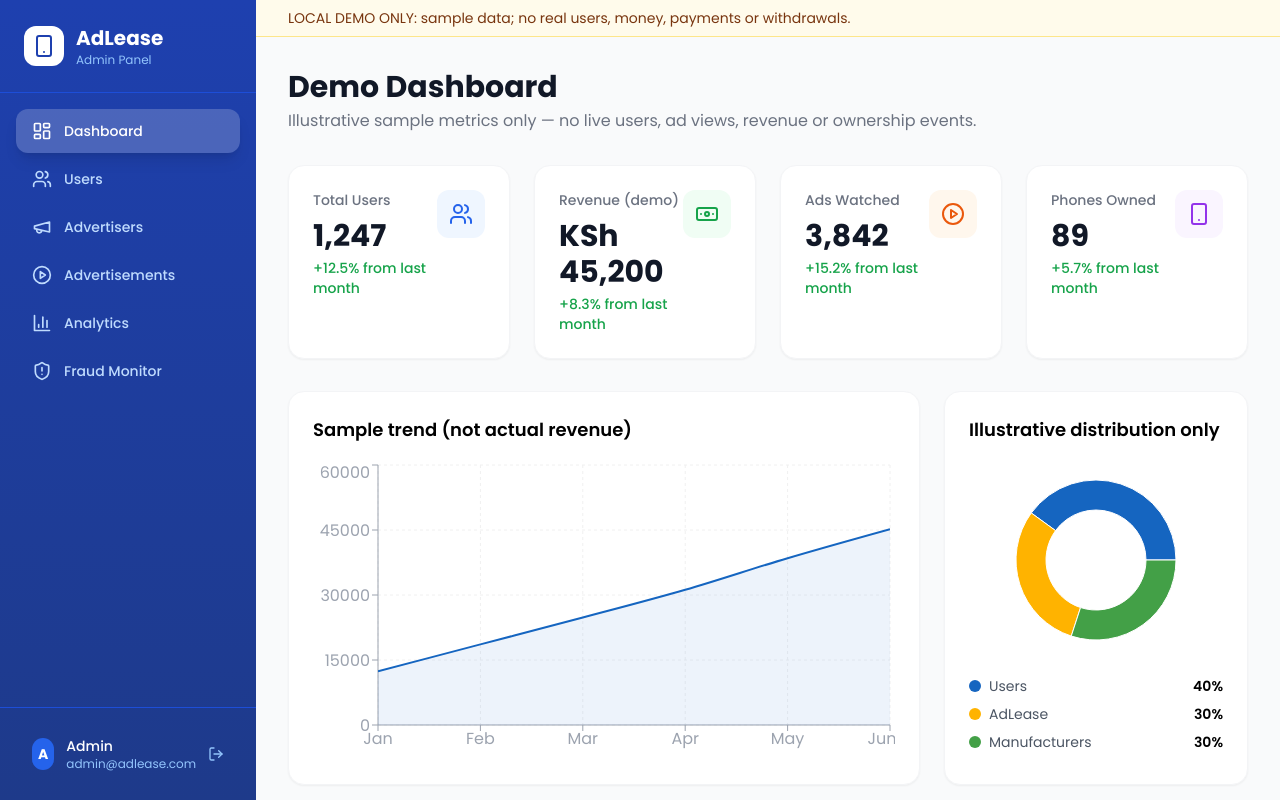
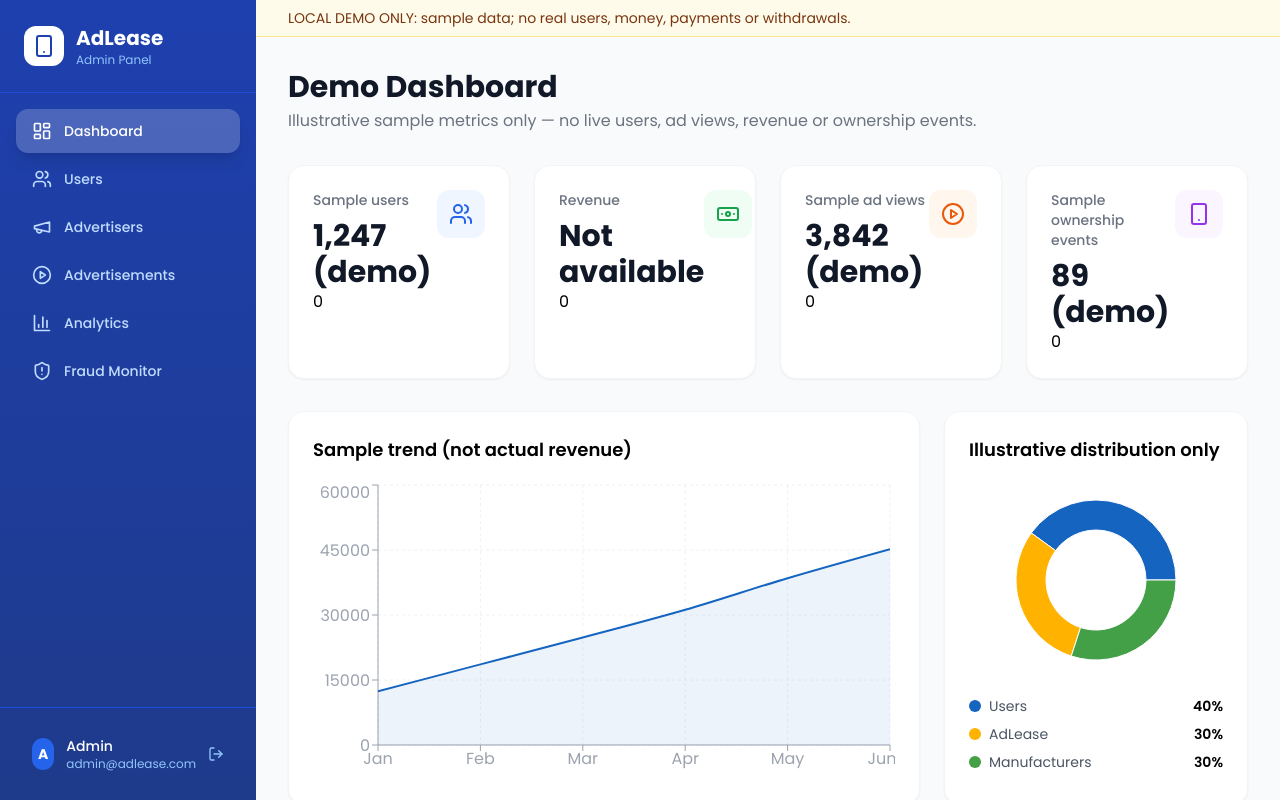
Before and after one commit to murithiian24-Avaru/Ian-Ndung-u-Muriithi, a React (Vite) app in the folder adlease/admin-dashboard/: page / in a window 1280 px wide. Built offline with nearby package versions, Linux system fonts and the light colour scheme.

Commit message:
Remove fictional customer names and money claims from admin demo

```diff
--- a/adlease/admin-dashboard/src/pages/Dashboard.jsx
+++ b/adlease/admin-dashboard/src/pages/Dashboard.jsx
@@ -1,5 +1,5 @@
 import React from 'react'
-import { Users, Banknote, PlayCircle, Smartphone, TrendingUp, Eye } from 'lucide-react'
+import { Users, Banknote, PlayCircle, Smartphone } from 'lucide-react'
 import { AreaChart, Area, XAxis, YAxis, CartesianGrid, Tooltip, ResponsiveContainer, PieChart, Pie, Cell } from 'recharts'
 import StatCard from '../components/StatCard'
 
@@ -19,10 +19,10 @@ const distributionData = [
 ]
 
 const recentActivity = [
-  { user: 'John Kamau', action: 'Watched sample ad (phone progress)', amount: '+KSh 2.50', time: '2 min ago' },
-  { user: 'Peter Ochieng', action: 'New registration', amount: '', time: '12 min ago' },
-  { user: 'Sarah Muthoni', action: 'Phone ownership complete', amount: 'KSh 300', time: '1 hr ago' },
-  { user: 'James Njoroge', action: 'Referral bonus', amount: '+KSh 5.00', time: '2 hr ago' },
+  { user: 'Demo User 01', action: 'Sample playback event', amount: 'Sample event', time: 'Demo timestamp' },
+  { user: 'Demo User 02', action: 'Sample registration event', amount: 'Sample event', time: 'Demo timestamp' },
+  { user: 'Demo User 03', action: 'Sample ownership event', amount: 'Sample event', time: 'Demo timestamp' },
+  { user: 'Demo User 04', action: 'Sample referral event', amount: 'Sample event', time: 'Demo timestamp' },
 ]
 
 export default function Dashboard() {
@@ -34,10 +34,10 @@ export default function Dashboard() {
       </div>
 
       <div className="grid grid-cols-1 md:grid-cols-2 lg:grid-cols-4 gap-6 mb-8">
-        <StatCard title="Total Users" value="1,247" icon={Users} color="blue" change={12.5} />
-        <StatCard title="Revenue (demo)" value="KSh 45,200" icon={Banknote} color="green" change={8.3} />
-        <StatCard title="Ads Watched" value="3,842" icon={PlayCircle} color="orange" change={15.2} />
-        <StatCard title="Phones Owned" value="89" icon={Smartphone} color="purple" change={5.7} />
+        <StatCard title="Sample users" value="1,247 (demo)" icon={Users} color="blue" change={0} />
+        <StatCard title="Revenue" value="Not available" icon={Banknote} color="green" change={0} />
+        <StatCard title="Sample ad views" value="3,842 (demo)" icon={PlayCircle} color="orange" change={0} />
+        <StatCard title="Sample ownership events" value="89 (demo)" icon={Smartphone} color="purple" change={0} />
       </div>
 
       <div className="grid grid-cols-1 lg:grid-cols-3 gap-6 mb-8">
```
